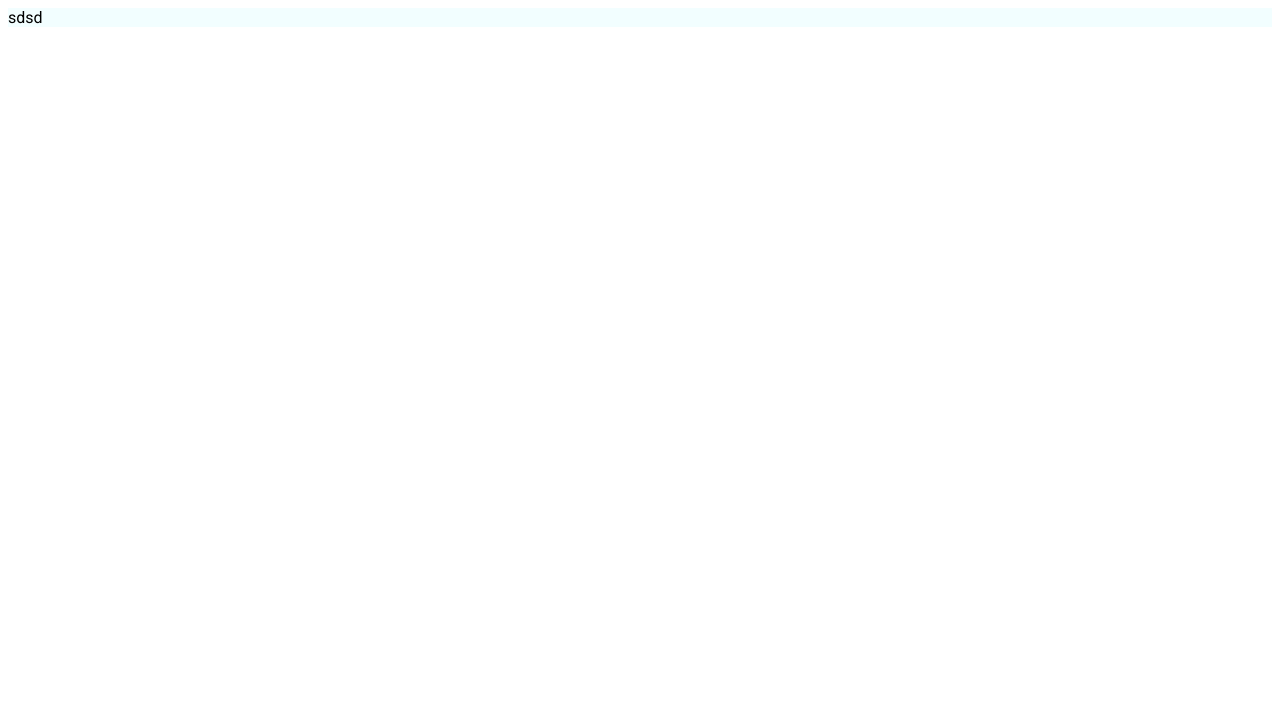
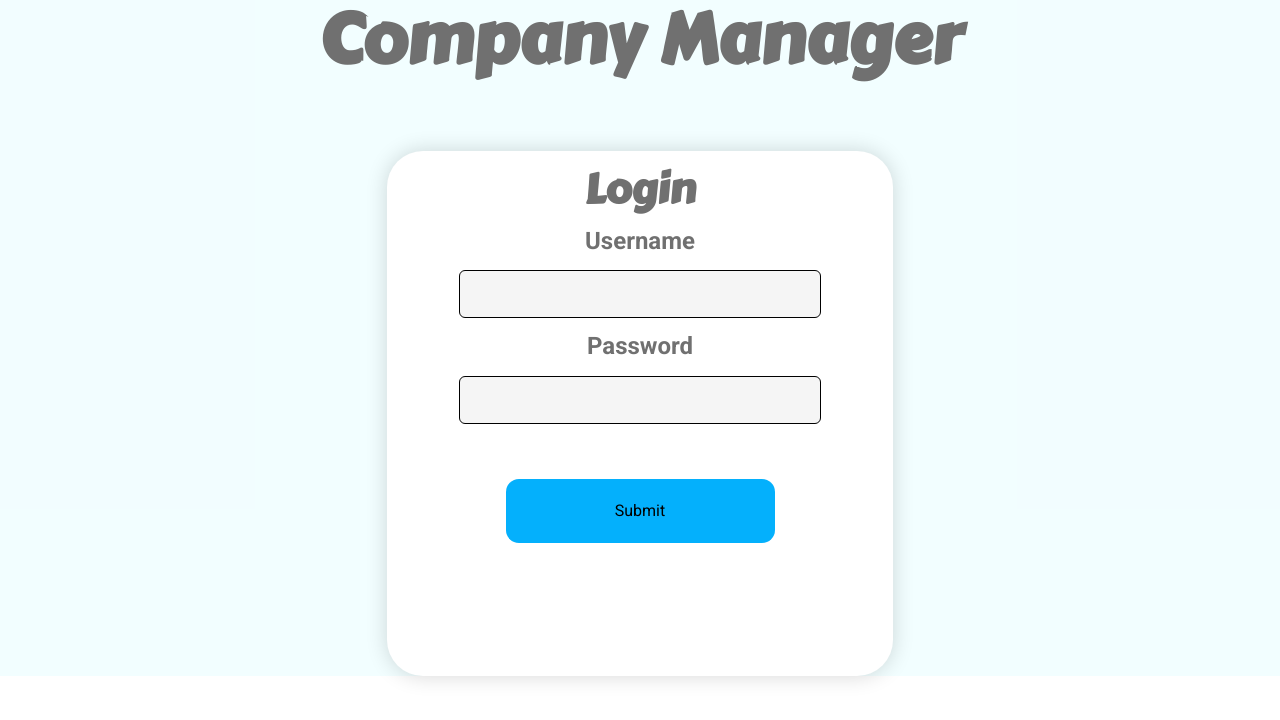
Before and after one commit to williamj1788/Company-Manager, a website: page public/index.html in a window 1280 px wide. Drawn offline with Linux system fonts and the light colour scheme.

Commit message:
add nomalizer and most of login

```diff
--- a/public/index.html
+++ b/public/index.html
@@ -5,12 +5,23 @@
         <meta name="viewport" content="width=device-width, initial-scale=1.0">
         <meta http-equiv="X-UA-Compatible" content="ie=edge">
         <base href="/">
+        <link rel="stylesheet" href="Normalize.css">
         <link rel="stylesheet" type="text/css" href="index.css">
         <title>Home Page</title>
     </head>
     <body>
         <div id="main">
-            sdsd
+            <h1 class="title">Company Manager</h1>
+            <div class="login">
+                <h1 class="login-title">Login</h1>
+                <form action="http://localhost:3000/login" method="post">
+                    <label for="username" id="username-label">Username</label>
+                    <input type="text" name="username" id="username">
+                    <label for="password" id="password-label">Password</label>
+                    <input type="password" name="password" id="password">
+                    <button type="button">Submit</button>
+                </form>
+            </div>
         </div>
     </body>
 </html>
--- a/public/index.scss
+++ b/public/index.scss
@@ -1,4 +1,7 @@
 @import url('https://fonts.googleapis.com/css?family=Carter+One|Roboto:400,700');
+$black: #707070;
+
+
 body{
     font-family: 'Roboto', sans-serif;
 }
@@ -6,5 +9,58 @@ body{
     width: 100%;
     height: 100%;
     background-color: rgba($color: #00DCFF, $alpha: 0.05);
-
 }
+.title{
+    margin: 0;
+    text-align: center;
+    font-family: 'Carter One', cursive;
+    font-size: 70px;
+    color: $black;
+}
+.login{
+    width: 506px;
+    height: 525px;
+    border-radius: 36px;
+    margin: 0 auto;
+    margin-top: 70px;
+    background-color: white;
+    box-shadow: 0 0 21px rgba($color: #000000, $alpha: 0.16);
+    .login-title{
+        text-align: center;
+        color: $black;
+        font-size: 41px;
+        font-family: 'Carter One', cursive;
+        padding-top: 15px;
+        margin: 0;
+    }
+    label{
+        display: block;
+        font-weight: bold;
+        font-size: 24px;
+        text-align: center;
+        color: $black;
+        padding: 15px 0 ;
+    }
+    input{
+        background-color: #F5F5F5;
+        display: block;
+        width: 356px;
+        height: 44px;
+        border-radius: 6px;
+        border: 1px solid black;
+        margin: 0 auto;
+    }
+    button{
+        width: 269px;
+        height: 64px;
+        display: block;
+        background-color: #04B0FC;
+        border-radius: 13px;
+        border: 0;
+        margin: 0 auto;
+        margin-top: 55px;
+    }
+    button:focus{
+        outline: none;
+    }
+}
```
Also changed, not shown: public/Normalize.css (added), public/index.css, 1 other file.
